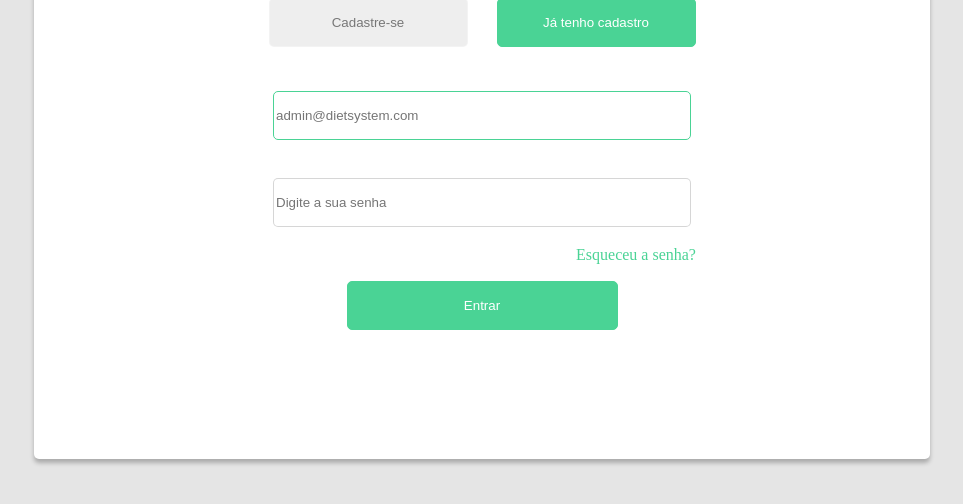
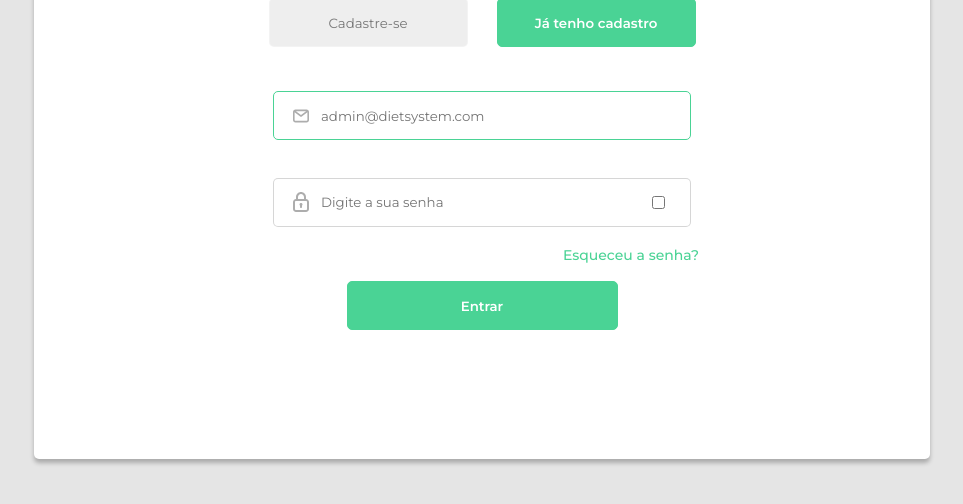
Before and after one commit to Thiago-Magno/design-teste, a plain HTML site: page index.html in a window 1280 px wide. Shown: the part 244-748 px from the top of the page, without its empty margins (158-1121 px from the left). Drawn offline with Linux system fonts and the light colour scheme.

Commit message:
Paginal principal sem js

```diff
--- a/index.html
+++ b/index.html
@@ -3,28 +3,41 @@
 <html>
 
 <head>
-    <meta charset="utf-8">
-    <meta http-equiv="X-UA-Compatible" content="IE=edge">
+    <meta charset="utf-8" />
+    <meta http-equiv="X-UA-Compatible" content="IE=edge" />
     <title></title>
-    <meta name="description" content="">
-    <meta name="viewport" content="width=device-width, initial-scale=1">
-    <link rel="stylesheet" href="./style.css">
+    <meta name="description" content="" />
+    <meta name="viewport" content="width=device-width, initial-scale=1" />
+    <link rel="stylesheet" href="./style.css" />
+    <link rel="preconnect" href="https://fonts.googleapis.com" />
+    <link rel="preconnect" href="https://fonts.gstatic.com" crossorigin />
+    <link href="https://fonts.googleapis.com/css2?family=Montserrat:wght@100;300;400;500;600&display=swap"
+        rel="stylesheet" />
+    <link rel="stylesheet" href="https://cdnjs.cloudflare.com/ajax/libs/font-awesome/4.7.0/css/font-awesome.min.css" />
 </head>
 
 <body>
     <main>
         <div class="conteiner">
-            <img src="./images/apple (1) 1.svg" alt="logo-aplle" id="logo">
-            <input type="button" value="Cadastre-se" id="cadastro">
-            <input type="button" value="Já tenho cadastro" id="ja-cadastrado">
-            <input type="text" placeholder="admin@dietsystem.com" name="usuario" id="usuario">
-            <input type="text" placeholder="Digite a sua senha" name="senha" id="senha">
+            <img src="./images/apple (1) 1.svg" alt="logo-aplle" id="logo" />
+            <input type="button" value="Cadastre-se" id="cadastro" class="button" />
+            <input type="button" value="Já tenho cadastro" id="ja-cadastrado" class="button" />
+            <div class="usuario">
+                <img src="./images/mail.svg" alt="icon-email" class="input-icon" />
+                <input type="text" placeholder="admin@dietsystem.com" name="usuario" id="user-campo" />
+            </div>
+            <div class="senha">
+                <img src="./images/senha.svg" alt="icon-senha" class="input-icon" />
+                <input type="password" placeholder="Digite a sua senha" name="senha" id="senha-campo" />
+                <input type="checkbox" name="" id="viewer" onclick="showFunction()" />
+            </div>
             <a href="">Esqueceu a senha?</a>
-            <input type="button" value="Entrar" id="login">
-
-
+            <input type="Submit" value="Entrar" id="login" class="button" />
         </div>
     </main>
+    <script>
+
+    </script>
 
 </body>
 
--- a/style.css
+++ b/style.css
@@ -3,6 +3,10 @@ body {
     margin: 0;
     padding: 0;
 
+}
+
+* {
+    font-family: montserrat;
 }
 
 main {
@@ -40,6 +44,37 @@ main {
     padding-bottom: 61px;
 }
 
+a {
+    grid-row-start: 5;
+    grid-column-start: 2;
+    margin: 0 150px 0 0;
+    color: #4AD395;
+    text-decoration: none;
+    font-weight: 500;
+    font-size: 14px;
+
+}
+
+a:hover {
+    color: #318f65;
+}
+
+/* botoes=============================== */
+#login {
+    grid-column-start: 1;
+    grid-column-end: 3;
+    grid-row-start: 6;
+    width: 271px;
+    height: 49px;
+    color: #FFFFFF;
+    background: #4AD395;
+    border: 1px solid #4AD395;
+    box-sizing: border-box;
+    border-radius: 5px;
+    margin-bottom: 129px;
+    font-weight: 600;
+}
+
 #cadastro {
 
     grid-column-start: 1;
@@ -54,6 +89,7 @@ main {
     color: #777777;
     margin-left: 220px;
     margin-bottom: 44px;
+    font-weight: 400;
 }
 
 #ja-cadastrado {
@@ -70,9 +106,35 @@ main {
     border-radius: 5px;
     margin-right: 220px;
     margin-bottom: 44px;
+    font-weight: 600;
 }
 
-#usuario {
+.button:hover {
+    opacity: 80%;
+}
+
+#viewer {
+    margin-left: 160px;
+}
+
+/*Campos=========================================  */
+#senha-campo {
+    border: none;
+    outline-style: none;
+
+}
+
+#user-campo {
+    border: none;
+    outline-style: none;
+
+}
+
+.usuario {
+    display: flex;
+    flex-direction: row;
+    flex-wrap: nowrap;
+    align-items: center;
     grid-column-start: 1;
     grid-column-end: 3;
     grid-row-start: 3;
@@ -83,10 +145,16 @@ main {
     background: rgba(255, 255, 255, 0.65);
     border: 1px solid #4AD395;
     box-sizing: border-box;
-    border-radius: 5px
+    border-radius: 5px;
+    padding-left: 19px;
+    font-weight: 400;
 }
 
-#senha {
+.senha {
+    display: flex;
+    flex-direction: row;
+    flex-wrap: nowrap;
+    align-items: center;
     grid-column-start: 1;
     grid-column-end: 3;
     grid-row-start: 4;
@@ -97,27 +165,13 @@ main {
     border: 1px solid rgba(119, 119, 119, 0.3);
     box-sizing: border-box;
     border-radius: 5px;
-}
-
-a {
-    grid-row-start: 5;
-    grid-column-start: 2;
-    margin: 0 140px 0 0;
-    color: #4AD395;
-    text-decoration: none;
+    padding-left: 19px;
+    font-weight: 400;
 
 }
 
-#login {
-    grid-column-start: 1;
-    grid-column-end: 3;
-    grid-row-start: 6;
-    width: 271px;
-    height: 49px;
-    color: #FFFFFF;
-    background: #4AD395;
-    border: 1px solid #4AD395;
-    box-sizing: border-box;
-    border-radius: 5px;
-    margin-bottom: 129px;
+.input-icon {
+    height: 20px;
+    width: 16px;
+    padding-right: 10px;
 }
```
Also changed, not shown: images/view-senha.svg (added).
